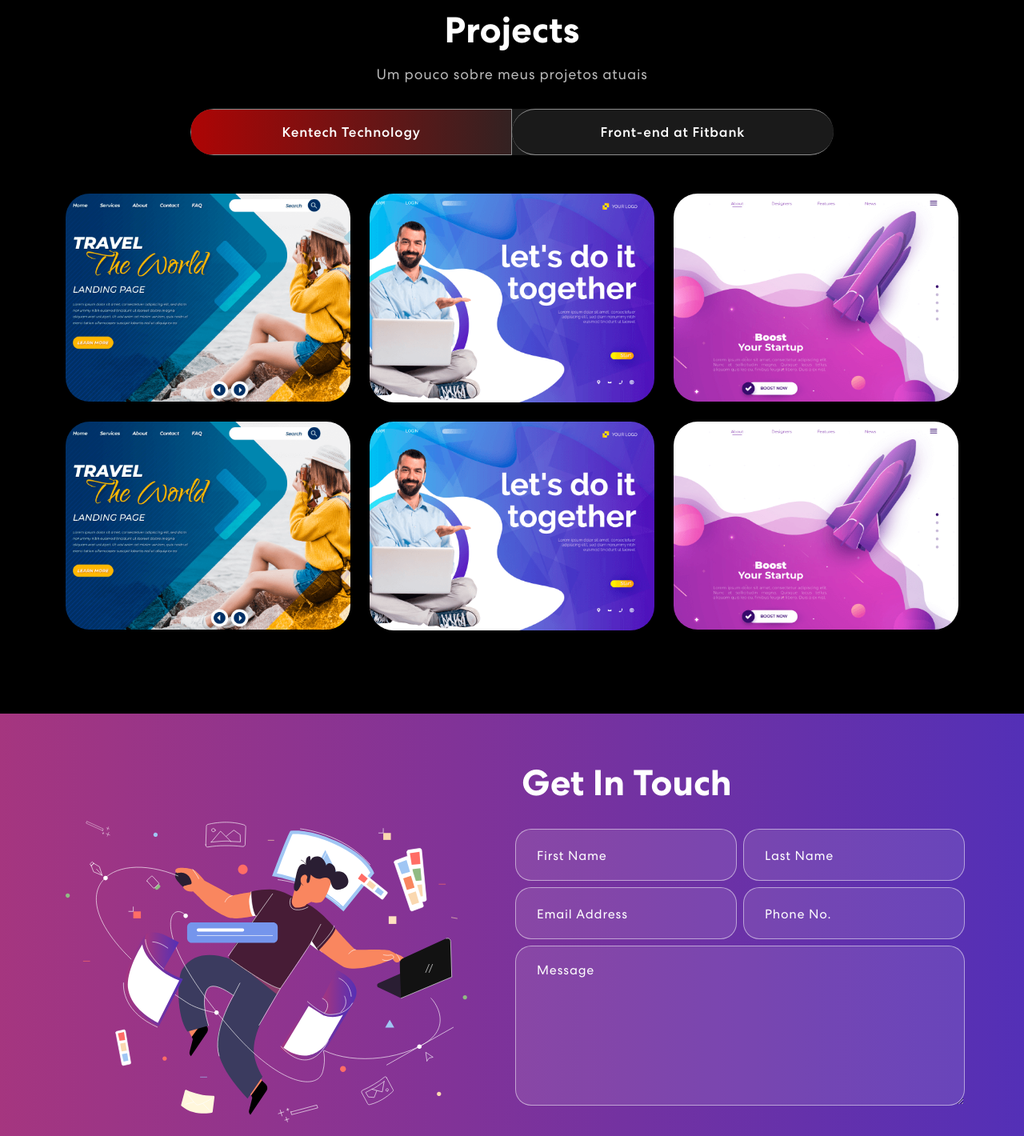
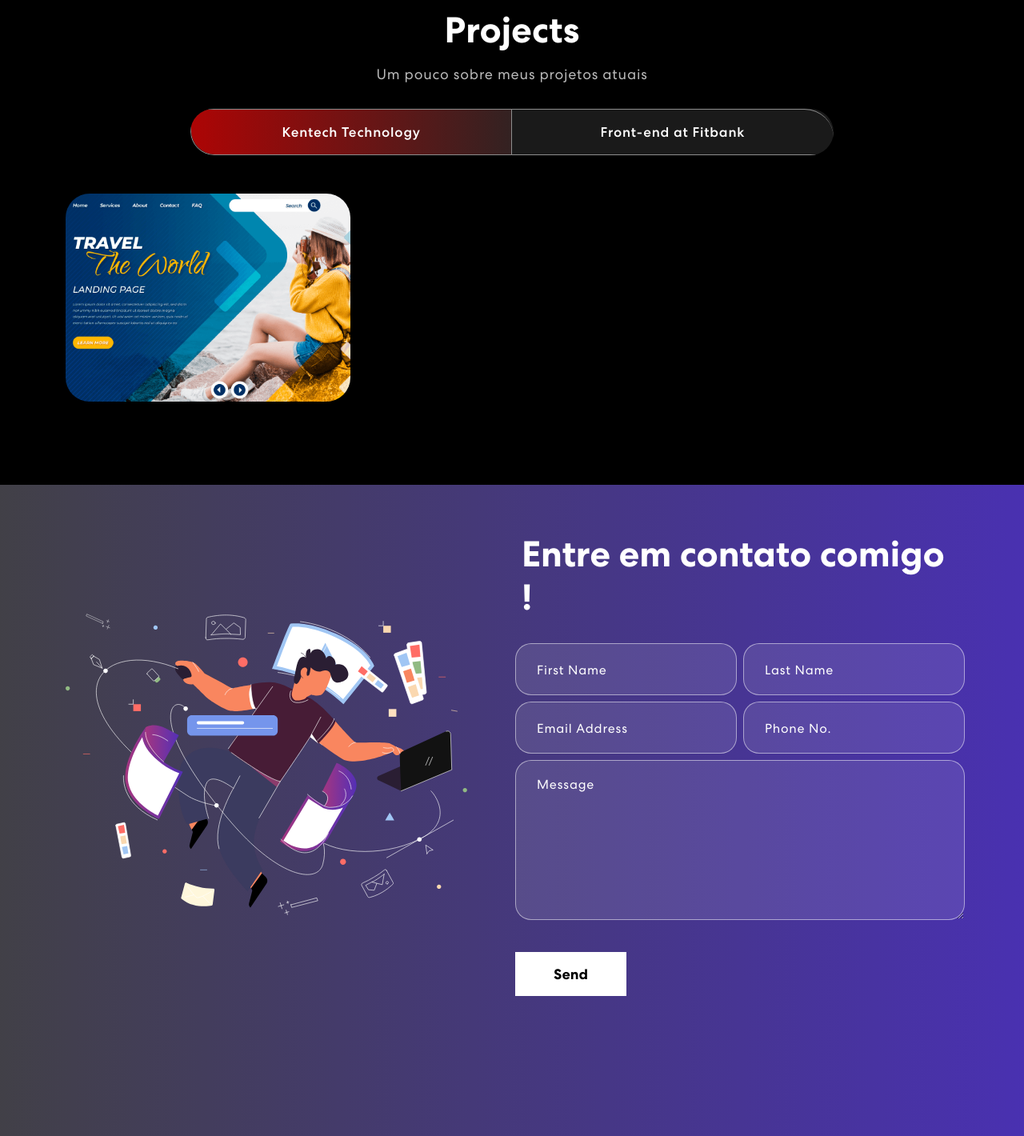
Before and after one commit to KennedyCordeiro/MyPortifolio, a React (Create React App) app: page / in a window 1280 px wide. Shown: the part 1400-2820 px from the top of the page at 80% size. Built offline with nearby package versions, Linux system fonts and the light colour scheme; no server answers.

Commit message:
Ajustes nos contacte-me

```diff
--- a/src/App.css
+++ b/src/App.css
@@ -398,7 +398,6 @@ nav.navbar .navbar-toggler[aria-expanded="true"] .navbar-toggler-icon {
 }
 .project .nav.nav-pills .nav-item {
   width: 50%;
-  border-radius: 15px 50px 30px 0px;
 }
 .project .nav.nav-pills .nav-link {
   background-color: transparent;
@@ -416,9 +415,11 @@ nav.navbar .navbar-toggler[aria-expanded="true"] .navbar-toggler-icon {
 }
 .kentech::before {
   background: linear-gradient(90.21deg, #b40303 -5.91%, #252525 111.58%);
-
+  border-radius: 15px 0px 0px 30px;
 }
 .fitbank::before{
+  border-radius: 0px 50px 30px 0px;
+
   background: linear-gradient(90.21deg, #0321ca -5.91%, #252525 111.58%);
 }
 
@@ -440,11 +441,12 @@ nav.navbar .navbar-toggler[aria-expanded="true"] .navbar-toggler-icon {
 }
 .nav-link#projects-tabs-tab-first {
   border: 1px solid rgba(255, 255, 255, 0.5);
-  border-radius: 55px 0px 0px 55px;
+  border-radius: 15px 0px 0px 30px;
 }
 .nav-link#projects-tabs-tab-second {
   border-top: 1px solid rgba(255, 255, 255, 0.5);
   border-bottom: 1px solid rgba(255, 255, 255, 0.5);
+  border-radius: 0px 50px 30px 0px;
 }
 .nav-link#projects-tabs-tab-third {
   border: 1px solid rgba(255, 255, 255, 0.5);
@@ -503,9 +505,9 @@ nav.navbar .navbar-toggler[aria-expanded="true"] .navbar-toggler-icon {
   z-index: -4;
 }
 
-/************ Projects Css ************/
+/************ Contact Css ************/
 .contact {
-  background: linear-gradient(90.21deg, #aa367c -5.91%, #4a2fbd 111.58%);
+  background: linear-gradient(90.21deg, #414141 -5.91%, #4a2fbd 111.58%);
   padding: 60px 0 200px 0;
 }
 .contact img {
--- a/src/App.js
+++ b/src/App.js
@@ -11,7 +11,7 @@ import { Footer } from "./components/Footer";
 
 function App() {
   return (
-    <div className="App">
+    <div className="app">
       <section>
         <div className="">
           <NavBar />
--- a/src/components/Contact.js
+++ b/src/components/Contact.js
@@ -36,7 +36,7 @@ export const Contact = () => {
     setButtonText("Send");
     let result = await response.json();
     setFormDetails(formInitialDetails);
-    if (result.code == 200) {
+    if (result.code === 200) {
       setStatus({ succes: true, message: 'Message sent successfully'});
     } else {
       setStatus({ succes: false, message: 'Something went wrong, please try again later.'});
@@ -58,7 +58,7 @@ export const Contact = () => {
             <TrackVisibility>
               {({ isVisible }) =>
                 <div className={isVisible ? "animate__animated animate__fadeIn" : ""}>
-                <h2>Get In Touch</h2>
+                <h2>Entre em contato comigo !</h2>
                 <form onSubmit={handleSubmit}>
                   <Row>
                     <Col size={12} sm={6} className="px-1">
--- a/src/components/Projects.js
+++ b/src/components/Projects.js
@@ -1,8 +1,6 @@
 import { Container, Row, Col, Tab, Nav } from "react-bootstrap";
 import { ProjectCard } from "./ProjectCard";
 import projImg1 from "../assets/img/project-img1.png";
-import projImg2 from "../assets/img/project-img2.png";
-import projImg3 from "../assets/img/project-img3.png";
 import colorSharp2 from "../assets/img/color-sharp2.png";
 import "animate.css";
 import TrackVisibility from "react-on-screen";
@@ -14,31 +12,7 @@ export const Projects = () => {
       description: "Design & Development",
       imgUrl: projImg1,
     },
-    {
-      title: "Business Startup",
-      description: "Design & Development",
-      imgUrl: projImg2,
-    },
-    {
-      title: "Business Startup",
-      description: "Design & Development",
-      imgUrl: projImg3,
-    },
-    {
-      title: "Business Startup",
-      description: "Design & Development",
-      imgUrl: projImg1,
-    },
-    {
-      title: "Business Startup",
-      description: "Design & Development",
-      imgUrl: projImg2,
-    },
-    {
-      title: "Business Startup",
-      description: "Design & Development",
-      imgUrl: projImg3,
-    },
+
   ];
 
   return (
@@ -65,7 +39,7 @@ export const Projects = () => {
                         <Nav.Link eventKey="first" className="kentech">Kentech Technology</Nav.Link>
                       </Nav.Item>
                       <Nav.Item>
-                        <Nav.Link eventKey="second"  className="fitbank">Front-end at Fitbank</Nav.Link>
+                        <Nav.Link eventKey="second" className="fitbank">Front-end at Fitbank</Nav.Link>
                       </Nav.Item>
 
                     </Nav>
```
